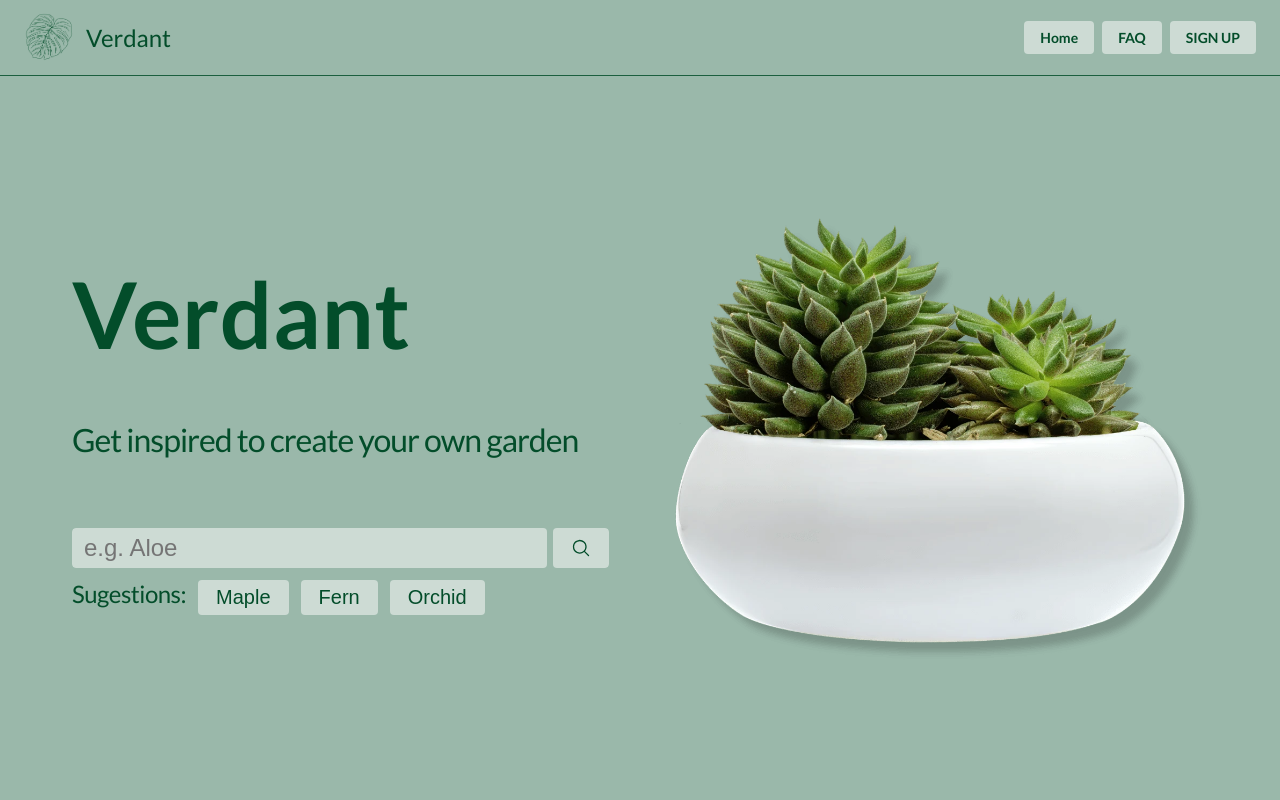
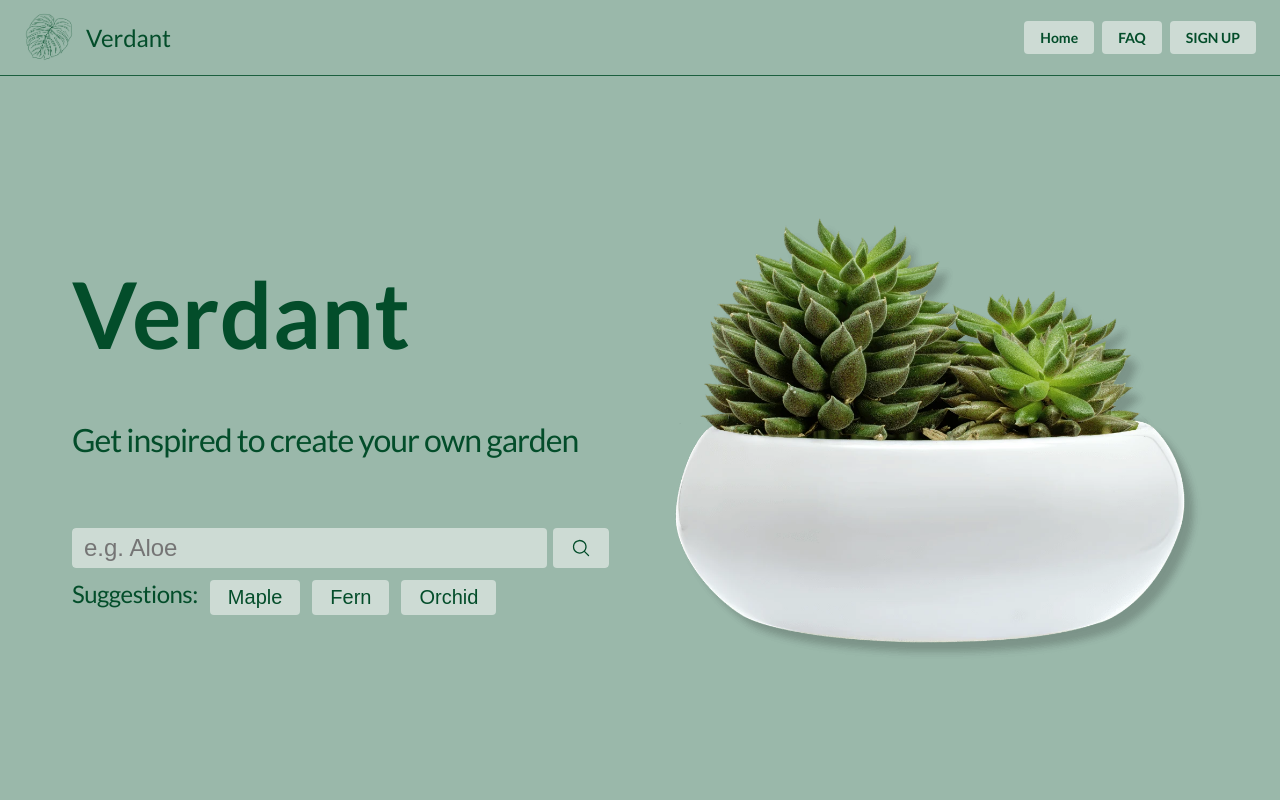
Before and after one commit to future-cs/verdant, a React (Create React App) app: page / in a window 1280 px wide. Shown: the top 800 px of the page. Built offline with nearby package versions, Linux system fonts and the light colour scheme.

Commit message:
README Update

```diff
--- a/src/components/Hero.js
+++ b/src/components/Hero.js
@@ -40,7 +40,7 @@ export default function Hero({ onSearch }) {
             </form>
             <ul>
               <li>
-                <p>Sugestions:</p>
+                <p>Suggestions:</p>
               </li>
               <li>
                 <button onClick={() => onSearch("maple")}>Maple</button>
```
Also changed, not shown: 1 other file (tests, documents, lock files or other folders).
